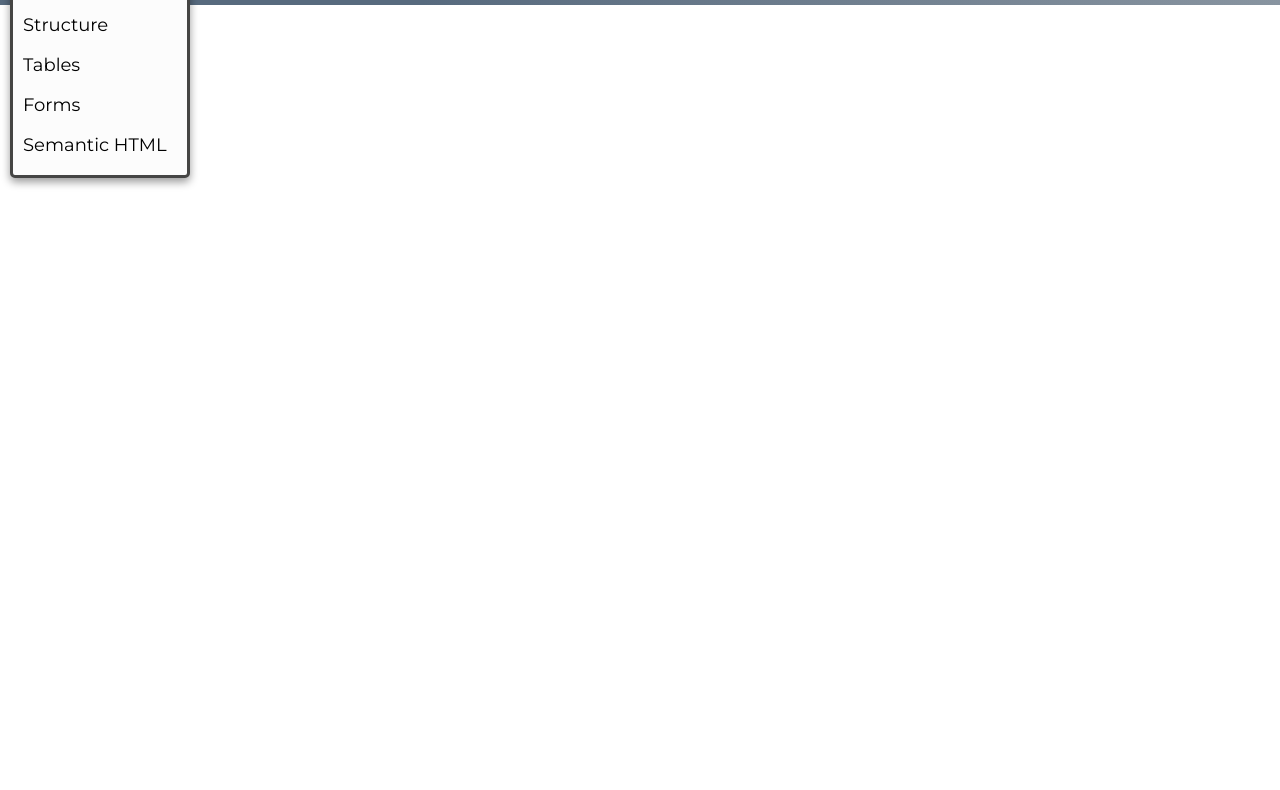
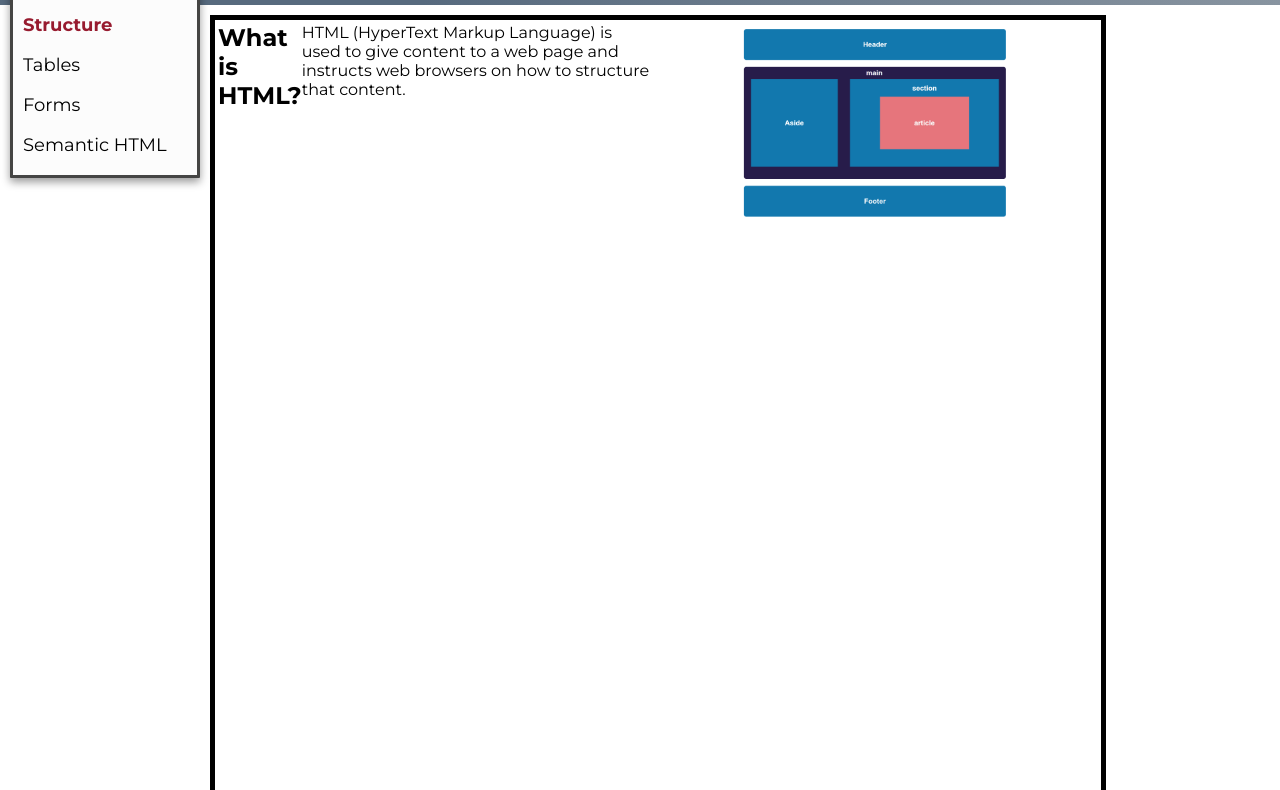
Before and after one commit to Rjandrews99/Cheatsheet, a plain HTML site: page html.html in a window 1280 px wide. Shown: the part 202-992 px from the top of the page. Before the commit the page ends 800 px from the top, so only its background shows below. Drawn offline with nearby package versions, Linux system fonts and the light colour scheme.

Commit message:
Content Update to HTML

```diff
--- a/html.html
+++ b/html.html
@@ -3,7 +3,7 @@
     <head>
         <title>Web Dev Cheatsheet</title>
         <link href='./resources/style.css' type='text/css' rel='stylesheet'>
-        <link href="https://fonts.googleapis.com/icon?family=Material+Icons"rel="stylesheet">
+        <link href="https://fonts.googleapis.com/icon?family=Material+Icons" rel="stylesheet">
         <link rel="preconnect" href="https://fonts.googleapis.com">
         <link rel="preconnect" href="https://fonts.gstatic.com" crossorigin>
         <link href="https://fonts.googleapis.com/css2?family=Montserrat:ital,wght@0,200;0,300;0,400;0,500;0,700;0,900;1,100;1,400;1,500;1,600;1,900&display=swap" rel="stylesheet">
@@ -22,14 +22,29 @@
             <h1>Elements and Structure</h1>
         </header>
         <section class="quickAccess">
-            <h2>Topics</h2>
+            <h2 class="underline">Topics</h2>
             <ul>
-                <a href="#"><li>Structure</li></a>
+                <a href="#"><li class="currentTopic">Structure</li></a>
                 <a href="#"><li>Tables</li></a>
                 <a href="#"><li>Forms</li></a>
                 <a href="#"><li>Semantic HTML</li></a>
             </ul>
         </section>
+        <article>
+            <div class="element">
+                <h2>What is HTML?</h2>
+                <p>HTML (HyperText Markup Language) is used to give content to a web page and instructs web browsers on how to structure that content.</p>
+            </div>
+            <div class="elementImg">
+                <img src="resources/HTMLStructure.png">
+            </div>
+            <div class="element">
+
+            </div>
+            <div class="elementImg">
+
+            </div>
+        </article>
         <script type="module" src="https://unpkg.com/ionicons@5.5.2/dist/ionicons/ionicons.esm.js"></script>
         <script nomodule src="https://unpkg.com/ionicons@5.5.2/dist/ionicons/ionicons.js"></script>
     </body>
--- a/resources/style.css
+++ b/resources/style.css
@@ -11,6 +11,10 @@
 a{
     text-decoration: none;
     color: inherit;
+}
+
+.underline{
+    text-decoration: underline;
 }
 
 /*Nav Bar*/
@@ -64,17 +68,20 @@ header{
     align-content: center;
     align-items: center;
     font-size: 2rem;
+    overflow: hidden;
 
 }
+
+/*Quick Access toolbar*/
 
 .quickAccess {
     position: relative;
     float:left;
     top: -70px;
-    width: 180px;
+    width: 190px;
     height: 100%;
     padding: 10px;
-    border-radius: 5px;
+    border-radius: 1px;
     background-color: #fcfcfc;
     border: solid rgb(69, 69, 68) 3px;
     box-shadow: 0 4px 8px 0 rgba(0,0,0,0.4);
@@ -96,16 +103,40 @@ header{
     font-size: 18px;
 }
 
+.quickAccess a:hover{
+    color:#971b2f;
+}
 
-/*Styling for the links changing color*/
-.quickAccess a::before{
-    position: absolute;
-    content: attr(data-content);
-    color: #971b2f;
-    text-decoration: underline;
-    clip-path: polygon(0 0, 0 0, 0% 100%, 0 100%);
-    transition: clip-path 350ms ease;
-  }
-.quickAccess a:hover::before{
-      clip-path: polygon(0 0, 100% 0, 100% 100%, 0 100%);
-  }
+.currentTopic{
+    color:#971b2f;
+    font-weight: 600;
+}
+
+/*Article Content*/
+
+article {
+    border: solid black 5px;
+    width: 70%;
+    height: 1000px;
+    margin: 10px auto;
+    display: inline-flex;
+    flex-wrap: wrap;
+    align-content: flex-start
+
+
+}
+
+.element,
+.elementImg{
+    width: 49%;
+    height: 200px;
+    flex-basis: auto;
+    margin: 3px 3px;
+    display: flex;
+}
+
+article img{
+    height: 200px;
+    object-fit: scale-down;
+    justify-content: center;
+}
```
Also changed, not shown: resources/HTMLStructure.png (added).
